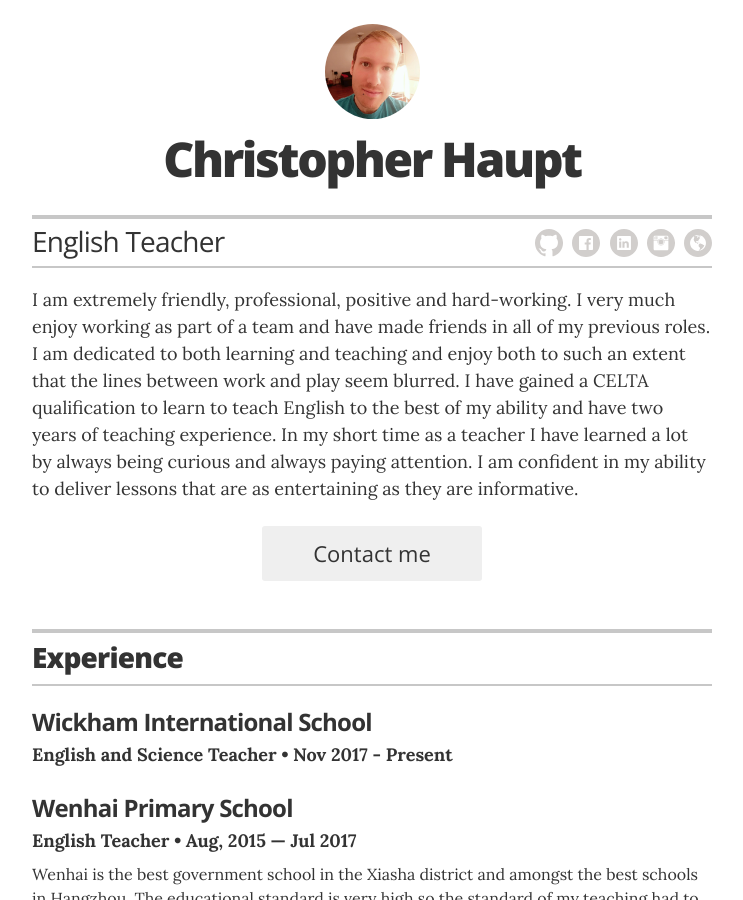
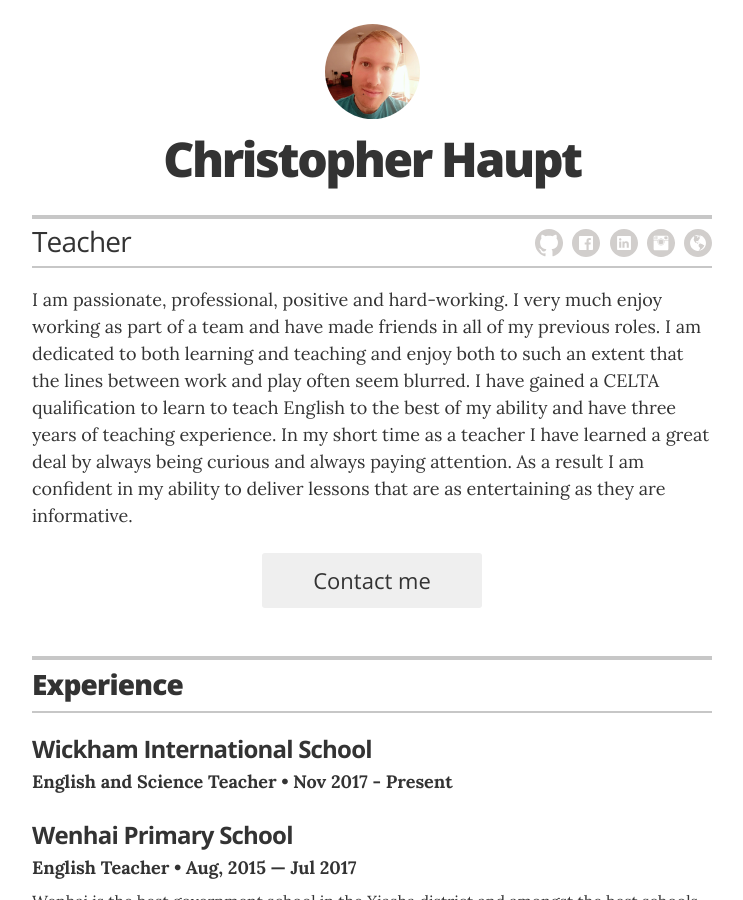
Before and after one commit to erasebegin/chris-haupt-resume, a Jekyll site: the page built from index.html, in a window 1280 px wide and 900 px high. Shown: the whole window, without its empty margins (268-1011 px from the left). Built offline with Jekyll 4.4.1, drawn with Linux system fonts in a browser that asks for light colours.

Commit message:
config.yml updated

```diff
--- a/_config.yml
+++ b/_config.yml
@@ -11,12 +11,12 @@ sass:
 # Resume settings
 resume_avatar:                  "true"
 resume_name:                    "Christopher Haupt"
-resume_title:                   "English Teacher"
+resume_title:                   "Teacher"
 resume_contact_email:           "chris.james.haupt@gmail.com"
 resume_contact_telephone:       "+447544095789"
 resume_contact_address:         "Launceston, United Kingdom"
 resume_header_contact_info: "UK +447544094789 | CN +8615158197693 | chris.james.haupt@gmail.com"
-resume_header_intro: "<p>I am extremely friendly, professional, positive and hard-working. I very much enjoy working as part of a team and have made friends in all of my previous roles. I am dedicated to both learning and teaching and enjoy both to such an extent that the lines between work and play seem blurred. I have gained a CELTA qualification to learn to teach English to the best of my ability and have two years of teaching experience. In my short time as a teacher I have learned a lot by always being curious and always paying attention. I am confident in my ability to deliver lessons that are as entertaining as they are informative.
+resume_header_intro: "<p>I am passionate, professional, positive and hard-working. I very much enjoy working as part of a team and have made friends in all of my previous roles. I am dedicated to both learning and teaching and enjoy both to such an extent that the lines between work and play often seem blurred. I have gained a CELTA qualification to learn to teach English to the best of my ability and have three years of teaching experience. In my short time as a teacher I have learned a great deal by always being curious and always paying attention. As a result I am confident in my ability to deliver lessons that are as entertaining as they are informative.
 </p>"
 
 # use "yes" to display the email contact button,
```
